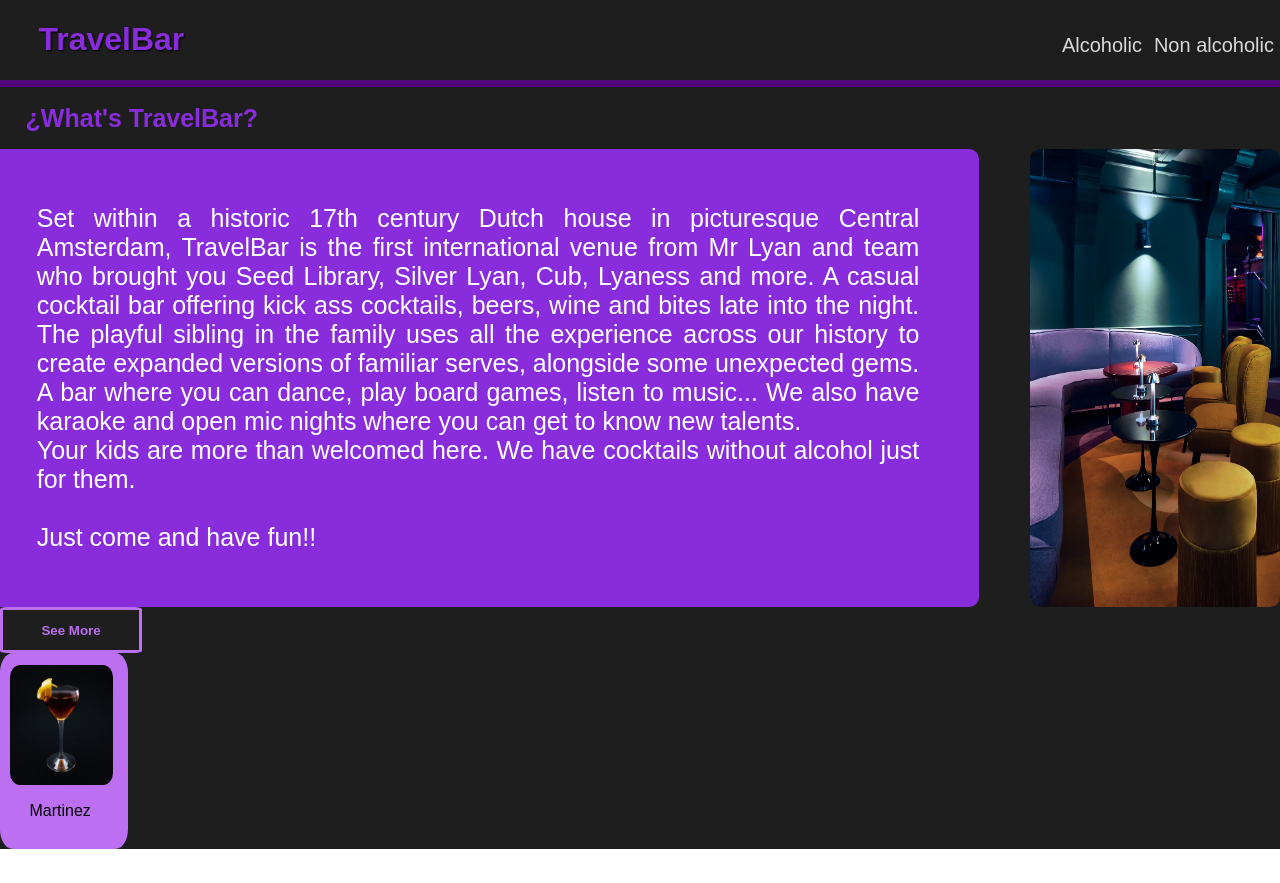
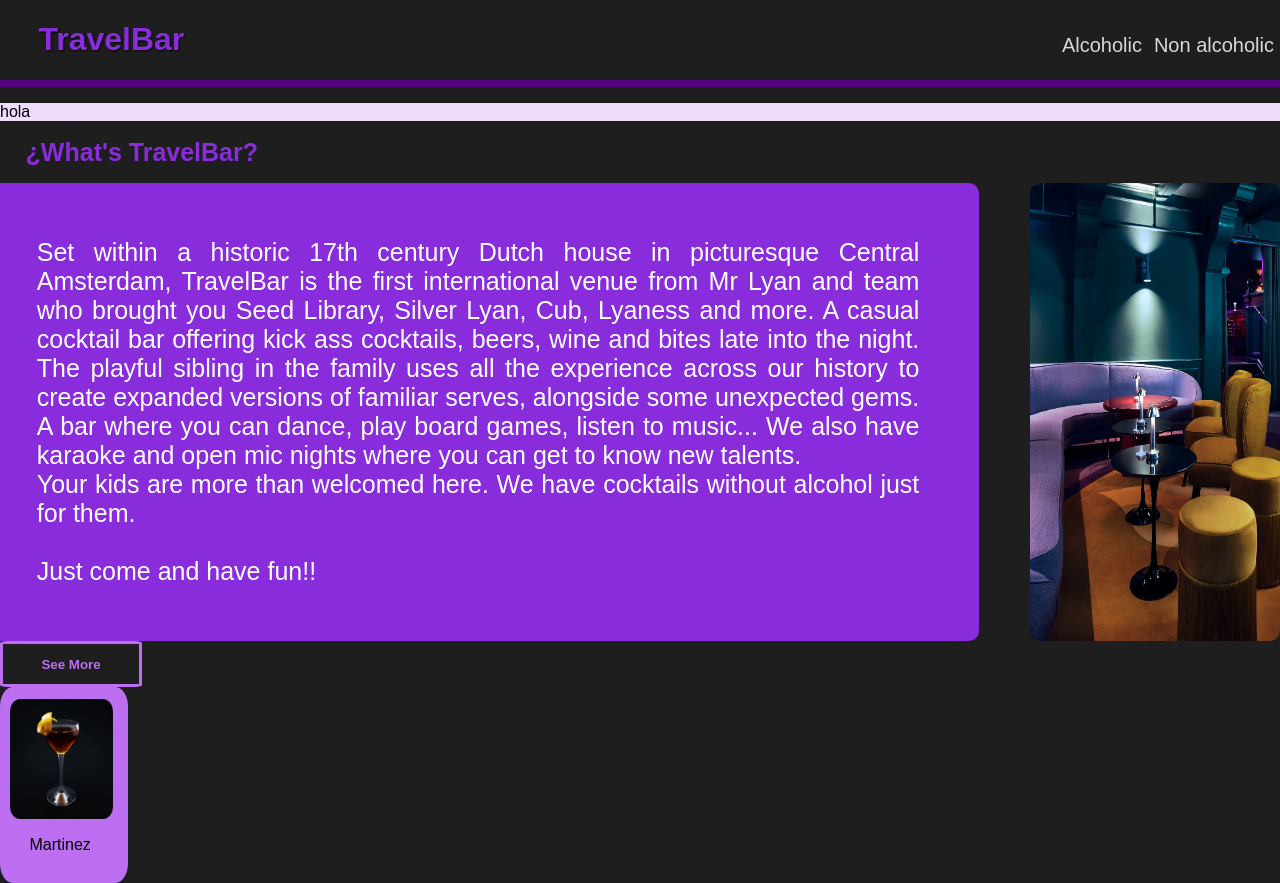
Before and after one commit to akane52/TravelBar, a React (Create React App) app: page / in a window 1280 px wide. Before the commit the page ends 849 px from the top, so only its background shows below. Built offline with nearby package versions, Linux system fonts and the light colour scheme; no server answers; the HTML template or start-up script is replaced by a standard one.

Commit message:
need to finnish navbar

```diff
--- a/src/App.js
+++ b/src/App.js
@@ -7,6 +7,9 @@
 import Axios from 'axios';
 import TravelBarInformation from './components/InformationComponent/index'
 import barPhoto from "../src/resources/barPhoto.jpg"
+
+import NavBarType from './components/NavbarType';
+
 async function si(data){
   data.map(id =>
     console.log(id.strDrink)
@@ -30,6 +33,7 @@
     <Main className="App">
       <NavBar title='TravelBar'
       />
+      <NavBarType/>
       <TravelBarInformation
         picture={barPhoto}
       ></TravelBarInformation>
--- a/src/components/NavbarType/index.jsx
+++ b/src/components/NavbarType/index.jsx
@@ -1,10 +1,11 @@
+import  { ContainerNB }  from './styles'
 
 const NavbarType = () => {
     return (
-      <div>
-
-      </div>
+      <ContainerNB>
+        <p>hola</p>
+      </ContainerNB>
     )
   }
 
-  export default Button
+  export default NavbarType
--- /dev/null
+++ b/src/components/NavbarType/si.css
@@ -0,0 +1,3 @@
+#si{
+    background-color: blue;
+}
--- /dev/null
+++ b/src/components/NavbarType/styles.js
@@ -0,0 +1,6 @@
+import styled from '@emotion/styled'
+
+export const ContainerNB = styled.div`
+   width:100%;
+   background-color: #EEDCFB;
+`
```
